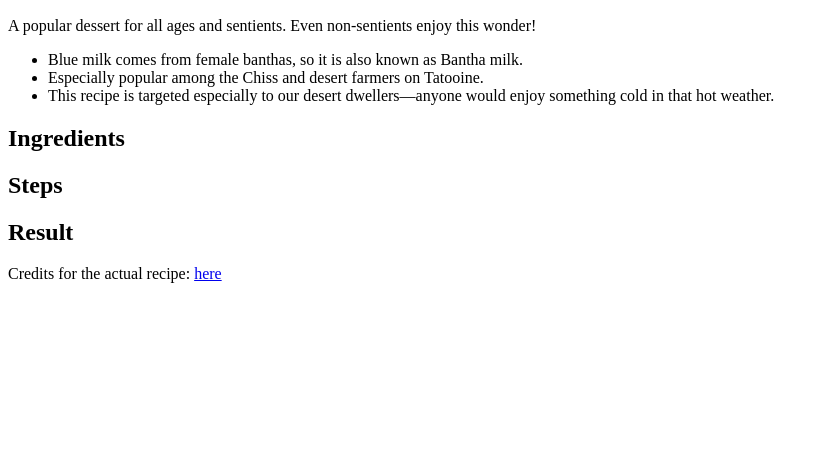
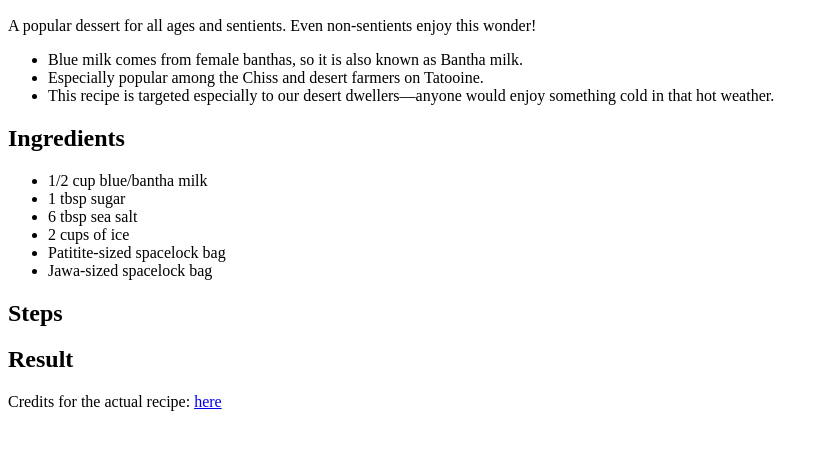
Before and after one commit to gladecies/odin-recipes, a plain HTML site: page recipes/blue-milk-ice-cream.html in a window 1280 px wide. Shown: the part 110-560 px from the top of the page, without its empty margins (0-829 px from the left). Drawn offline with Linux system fonts and the light colour scheme.

Commit message:
Add Ingredients for Blue Milk Ice Cream

```diff
--- a/recipes/blue-milk-ice-cream.html
+++ b/recipes/blue-milk-ice-cream.html
@@ -16,6 +16,14 @@
             <li>This recipe is targeted especially to our desert dwellers—anyone would enjoy something cold in that hot weather.</li>
         </ul>
         <h2>Ingredients</h2>
+        <ul>
+            <li>1/2 cup blue/bantha milk</li>
+            <li>1 tbsp sugar</li>
+            <li>6 tbsp sea salt</li>
+            <li>2 cups of ice</li>
+            <li>Patitite-sized spacelock bag</li>
+            <li>Jawa-sized spacelock bag</li>
+        </ul>
         <h2>Steps</h2>
         <h2>Result</h2>
         <p>Credits for the actual recipe: <a href="https://4sonrus.com/5-minute-ice-cream-in-a-bag/">here</a></p>
```
